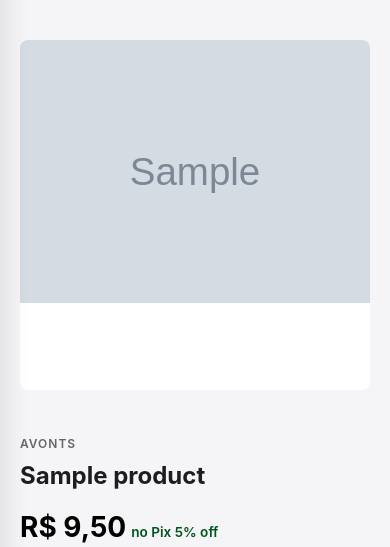
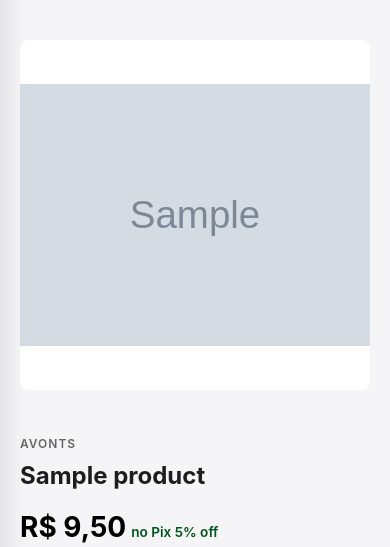
Before and after one commit to MaiconP-Y/flip_style_company, a Django app: a page that uses core/templates/base.html in a window 390 px wide. Shown: the part 140-687 px from the top of the page. Run offline with Django 5.2, Linux system fonts and the light colour scheme; data comes from the database, SQL or seed files in the repository; tables that the repository leaves empty hold one stand-in row (values such as "Sample post"); grey boxes marked "Sample" are stand-in pictures; some libraries are stand-ins or nearby versions.

Commit message:
feat: ajusta layout de imagens e swatches para autoajuste responsivo

```diff
--- a/static/css/base.css
+++ b/static/css/base.css
@@ -294,22 +294,28 @@ footer {
     position: relative;
     width: 100%;
     aspect-ratio: 1 / 1;
-
+    display: flex;
+    align-items: center;
+    justify-content: center;
     overflow: hidden;
 }
 
 .product-img {
     width: 100%;
     height: auto;
-    object-fit: cover;
+    object-fit: contain;
     transition: opacity 0.3s ease, transform 0.4s ease;
     will-change: transform, opacity;
 }
 
+/* Se você usa uma classe para o hover/imagem secundária */
 .secondary-img {
     position: absolute;
     top: 0;
     left: 0;
+    width: 100%;
+    height: 100%;
+    object-fit: contain; /* Adicione isso se não estiver */
     opacity: 0;
 }
 
--- a/static/css/product_detail.css
+++ b/static/css/product_detail.css
@@ -38,12 +38,15 @@
 
 .gallery-main {
     width: 100%;
+    aspect-ratio: 1 / 1;
     max-width: 100%;
-    aspect-ratio: 1 / 1;
     background-color: #ffffff;
     border-radius: 8px;
     overflow: hidden;
     cursor: zoom-in;
+    display: flex;
+    align-items: center;
+    justify-content: center;
 }
 
 .gallery-main.zoomed {
@@ -52,13 +55,13 @@
 
 .main-img {
     width: 100%;
-    height: auto;
-    object-fit: cover;
+    height: 100%;             /* Mudado para 100% para o flexbox alinhar o tamanho correto */
+    object-fit: contain;      /* Garante que o tênis apareça inteiro sem cortes */
     display: block;
     transform-origin: center center;
     transition: transform 0.15s ease-out;
     will-change: transform;
-    pointer-events: none; /* evita flickering no mousemove */
+    pointer-events: none;     /* evita flickering no mousemove */
 }
 
 .gallery-main.zoomed .main-img {
@@ -88,7 +91,7 @@
     border: 2px solid transparent;
     border-radius: 6px;
     padding: 0;
-    background: #f8f8f8;
+    background-color: #ffffff;
     cursor: pointer;
     overflow: hidden;
     transition: border-color 0.2s ease;
@@ -100,7 +103,7 @@
 
 .thumb-img {
     width: 100%;
-    height: 100%;
+    height: auto;
     object-fit: cover;
 }
 
@@ -463,6 +466,9 @@
     cursor: pointer;
     transition: all 0.2s ease;
     background-color: #ffffff;
+    display: flex; /* Adicionado */
+    align-items: center; /* Centraliza verticalmente */
+    justify-content: center; /* Centraliza horizontalmente */
 }
 .swatch-item img {
     width: 100%;
```
